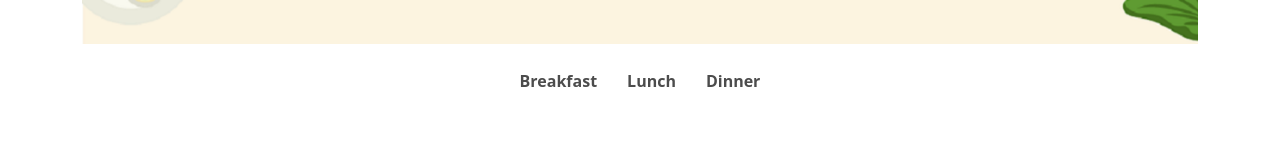
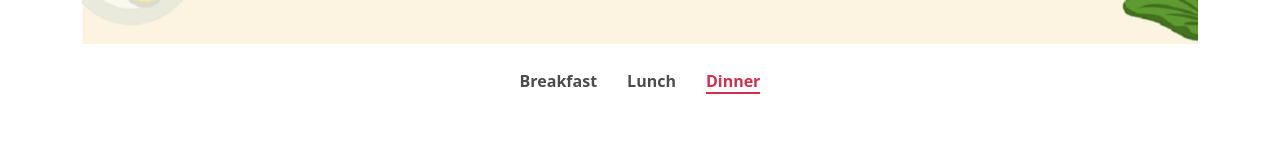
Before and after one commit to kamrul-dev/red-onion-food, a React (Create React App) app: page /dinner in a window 1280 px wide. Shown: the part 412-554 px from the top of the page. Built offline with nearby package versions, Linux system fonts and the light colour scheme.

Commit message:
Active link added

```diff
--- a/src/Pages/Shared/Menubar/Menubar.css
+++ b/src/Pages/Shared/Menubar/Menubar.css
@@ -8,11 +8,26 @@
 .menu-container a {
     text-decoration: none;
     margin: 15px;
-    color: #4C4C4C;
+    /* color: #4C4C4C; */
     font-weight: bold;
 }
 
 .menu-container a:hover {
     color: #D32F4D;
 }
-.menu-list {}
+
+.link {
+    text-decoration: none;
+    margin-left: 15px;
+    color: #4C4C4C;
+    transition: color ease-in-out 300ms;
+}
+
+.active-link {
+    text-decoration: none;
+    margin-left: 15px;
+    transition: color ease-in-out 300ms;
+    color: #D32F4D;
+    border-bottom: 1px solid #D32F4D;
+    border-width: 2px;
+}
--- a/src/Pages/Shared/Menubar/Menubar.js
+++ b/src/Pages/Shared/Menubar/Menubar.js
@@ -7,9 +7,9 @@ const Menubar = () => {
         <div>
             <nav className='menu-container'>
                 <div className='menu-list'>
-                    <NavLink to='/breakfast'>Breakfast</NavLink>
-                    <NavLink to='/lunch'>Lunch</NavLink>
-                    <NavLink to='/dinner'>Dinner</NavLink>
+                    <NavLink to='/breakfast' className={({ isActive }) => (isActive ? "active-link" : "link")}>Breakfast</NavLink>
+                    <NavLink to='/lunch' className={({ isActive }) => (isActive ? "active-link" : "link")}>Lunch</NavLink>
+                    <NavLink to='/dinner' className={({ isActive }) => (isActive ? "active-link" : "link")}>Dinner</NavLink>
                 </div>
             </nav>
             <Outlet></Outlet>
```
